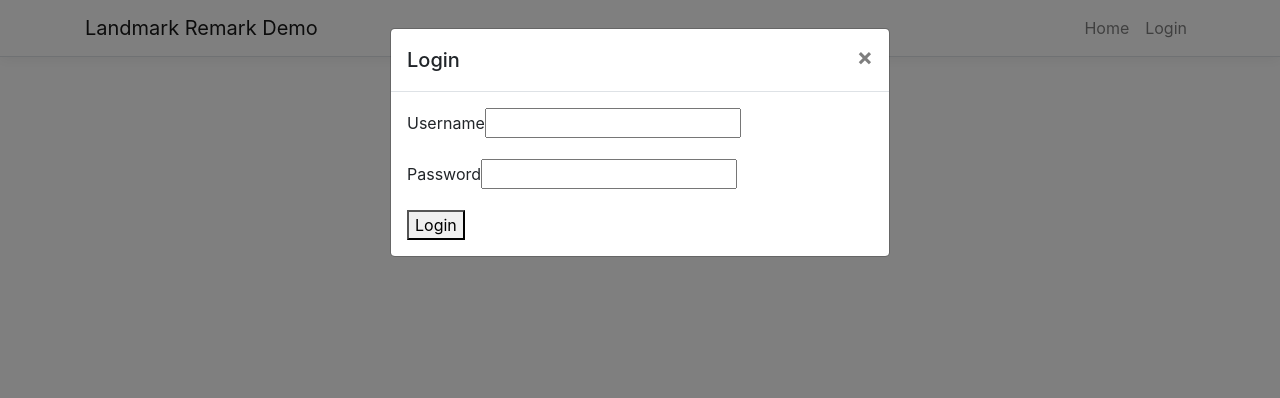
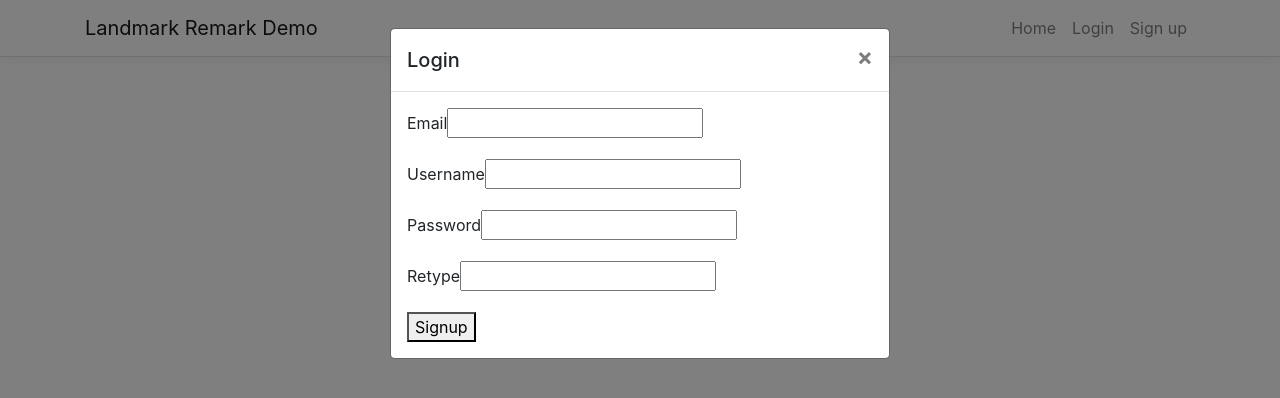
Before and after one commit to mkokabi/LandmarkRemark, a React (Create React App) app in the folder webapp/: page /Login/1 in a window 1280 px wide. Shown: the top 398 px of the page. Built offline with nearby package versions, Linux system fonts and the light colour scheme; no server answers; what google-maps-react would draw is missing.

Commit message:
Adding registration.

```diff
--- a/webapp/src/App.tsx
+++ b/webapp/src/App.tsx
@@ -12,9 +12,9 @@ const App: React.FC = () => {
     <div className="App">
         <Layout>
           <Route exact path="/" component={Home} />
-          <Route path="/Login" component={Login} />
+          <Route path="/Login/:signup?" component={Login} />
           <Route path="/Profile" component={Profile} />
-          <Route path="/Note/:id/:x?/:y?" component={Note} />
+          <Route path="/Note" component={Note} />
         </Layout>
     </div>
   );
--- a/webapp/src/components/Login.tsx
+++ b/webapp/src/components/Login.tsx
@@ -4,12 +4,18 @@ import { useDispatch } from "react-redux";
 import { userActions } from "../store/actions";
 import { IInputs } from "../services/userService";
 import { Modal, ModalBody, ModalHeader } from "reactstrap";
+import { useHistory, useParams } from "react-router";
 
 const Login = () => {
+  let { signup } = useParams();
+
   const useLoginForm = (callback: any) => {
-    const [inputs, setInputs] = useState<IInputs>({
+    const [inputs, setInputs] = useState({
+      email: "",
       username: "",
-      password: ""
+      password: "",
+      confirmPassword: "",
+      err: false
     });
     const handleSubmit = (event: any) => {
       if (event) {
@@ -21,7 +27,11 @@ const Login = () => {
       event.persist();
       setInputs(inputs => ({
         ...inputs,
-        [event.target.name]: event.target.value
+        [event.target.name]: event.target.value,
+        ["err"]:
+          inputs.password !== "" &&
+          event.target.name === "confirmPassword" &&
+          inputs.password !== event.target.value
       }));
     };
     return {
@@ -34,7 +44,11 @@ const Login = () => {
   const dispatch = useDispatch();
 
   const loginCallback = () => {
-    dispatch(userActions.login(inputs.username, inputs.password));
+    if (signup) {
+      dispatch(userActions.signup(inputs.email, inputs.username, inputs.password));
+    } else {
+      dispatch(userActions.login(inputs.username, inputs.password));
+    }
   };
 
   const { inputs, handleInputChange, handleSubmit } = useLoginForm(
@@ -42,19 +56,39 @@ const Login = () => {
   );
 
   const [modal, setModal] = useState(true);
-  const toggle = () => setModal(!modal);
 
-  const closeBtn = <button className="close" onClick={toggle}>&times;</button>;
+  const history = useHistory();
+
+  const closeBtnClicked = () => {
+    setModal(false);
+    history.push("/");
+  };
+
+  const closeBtn = (
+    <button className="close" onClick={closeBtnClicked}>
+      &times;
+    </button>
+  );
 
   return (
     <>
-      <Modal isOpen={modal} toggle={toggle}>
-        <ModalHeader toggle={toggle} close={closeBtn}>
-          Login
-        </ModalHeader>
+      <Modal isOpen={modal}>
+        <ModalHeader close={closeBtn}>Login</ModalHeader>
         <ModalBody>
           <form onSubmit={handleSubmit}>
             <div>
+              {signup && (
+                <div className="form-group">
+                <label>Email</label>
+                <input
+                  type="text"
+                  name="email"
+                  required
+                  onChange={handleInputChange}
+                  value={inputs.email}
+                />
+              </div>
+              )}
               <div className="form-group">
                 <label>Username</label>
                 <input
@@ -75,8 +109,25 @@ const Login = () => {
                   value={inputs.password}
                 />
               </div>
+              {signup && (
+                <>
+                  <div className="form-group">
+                    <label>Retype</label>
+                    <input
+                      type="password"
+                      name="confirmPassword"
+                      required
+                      onChange={handleInputChange}
+                      value={inputs.confirmPassword}
+                    />
+                  </div>
+                  {inputs.err && <p>Password doesn't match</p>}
+                </>
+              )}
             </div>
-            <button type="submit">Login</button>
+            <button type="submit" disabled={inputs.err}>
+              {signup ? "Signup" : "Login"}
+            </button>
           </form>
         </ModalBody>
       </Modal>
--- a/webapp/src/components/NavMenu.tsx
+++ b/webapp/src/components/NavMenu.tsx
@@ -47,11 +47,18 @@ const NavMenu = (loginState: LoginState) => {
                 </NavLink>
               </NavItem>
               {!loginState.IsLoggedIn && (
-                <NavItem>
-                  <NavLink tag={Link} to="/Login">
-                    Login
-                  </NavLink>
-                </NavItem>
+                <>
+                  <NavItem>
+                    <NavLink tag={Link} to="/Login">
+                      Login
+                    </NavLink>
+                  </NavItem>
+                  <NavItem>
+                    <NavLink tag={Link} to="/Login/signup">
+                      Sign up
+                    </NavLink>
+                  </NavItem>
+                </>
               )}
               {loginState.IsLoggedIn && (
                 <UncontrolledDropdown nav inNavbar>
--- a/webapp/src/services/userService.ts
+++ b/webapp/src/services/userService.ts
@@ -12,7 +12,26 @@ export interface IUserInfo {
   displayName: string;
 }
 
+export interface ISignupInfo extends IInputs {
+  email: string;
+}
+
 export const userService = {
+  signup (email: string, username: string, password: string): Promise<number> {
+    const requestOptions = {
+      method: "POST",
+      headers: { "Content-Type": "application/json" },
+      body: JSON.stringify({ email, username, password })
+    };
+    return fetch(
+      `${process.env.REACT_APP_BACKEND_API_URL}/api/User`,
+      requestOptions
+    )
+      .then(handleResponse)
+      .then(() => {
+        return 1;
+      });
+  },
   login(username: string, password: string): Promise<IUserInfo> {
     const requestOptions = {
       method: "POST",
--- a/webapp/src/store/actions.ts
+++ b/webapp/src/store/actions.ts
@@ -4,13 +4,15 @@ import { history } from "../.";
 import { noteService, INote } from "../services/noteService";
 
 export type KnownAction =
+  | SignupAction
+  | SignupSuccessAction
+  | SignupFailedAction
   | LoginAction
   | LoginSuccessAction
   | LoginFailedAction
   | UpdateprofileAction
   | UpdateProfileSuccessAction
   | UpdateprofileFailedAction
-
   | GetNotesAction
   | GetNotesSuccessAction
   | TakeNoteClickedAction
@@ -20,6 +22,21 @@ export type KnownAction =
   | TakeNoteSubmittedAction
   | TakeNoteSuccessAction
   | TakeNoteFailedAction;
+
+interface SignupAction {
+  type: "SIGNUP_ACTION";
+  email: string;
+  username: string;
+  password: string;
+}
+
+interface SignupSuccessAction {
+  type: "SIGNUP_SUCCESS";
+}
+
+interface SignupFailedAction {
+  type: "SIGNUP_FAILED";
+}
 
 interface LoginAction {
   type: "LOGIN_ACTION";
@@ -53,15 +70,14 @@ interface UpdateprofileFailedAction {
 }
 
 interface GetNotesAction {
-  type: "GET_NOTES_ACTION",
-  x: number,
-  y: number
+  type: "GET_NOTES_ACTION";
+  x: number;
+  y: number;
 }
 
 interface GetNotesSuccessAction {
   type: "GET_NOTE_SUCCESS_ACTION";
   notes: INote[];
-
 }
 
 interface TakeNoteClickedAction {
@@ -112,6 +128,24 @@ interface TakeNoteFailedAction {
 }
 
 export const userActions = {
+  signup: (
+    email: string,
+    username: string,
+    password: string
+  ): AppThunkAction<KnownAction> => dispatch => {
+    dispatch({ type: "SIGNUP_ACTION", email, username, password });
+
+    userService.signup(email, username, password).then(
+      user => {
+        dispatch({ type: "SIGNUP_SUCCESS" });
+        history.push("/");
+      },
+      error => {
+        dispatch({ type: "SIGNUP_FAILED" });
+      }
+    );
+  },
+
   login: (
     username: string,
     password: string
@@ -148,13 +182,17 @@ export const userActions = {
 };
 
 export const noteActions = {
-  GetNotesAction: (x: number, y: number): AppThunkAction<KnownAction> => dispatch => {
-    dispatch({type: "GET_NOTES_ACTION", x, y});
+  GetNotesAction: (
+    x: number,
+    y: number
+  ): AppThunkAction<KnownAction> => dispatch => {
+    dispatch({ type: "GET_NOTES_ACTION", x, y });
     noteService.getNotes(x, y).then(data =>
       dispatch({
         type: "GET_NOTE_SUCCESS_ACTION",
         notes: data
-      }))
+      })
+    );
   },
   noteClicked: (id: number): AppThunkAction<KnownAction> => dispatch => {
     dispatch({
@@ -188,7 +226,14 @@ export const noteActions = {
     if (id === 0) {
       noteService.takeNote(x, y, body).then(
         (newId: number) => {
-          dispatch({ type: "TAKE_NOTE_SUCCESS", added: true, id: newId, x, y, body });
+          dispatch({
+            type: "TAKE_NOTE_SUCCESS",
+            added: true,
+            id: newId,
+            x,
+            y,
+            body
+          });
           history.push("/");
         },
         error => {
```
